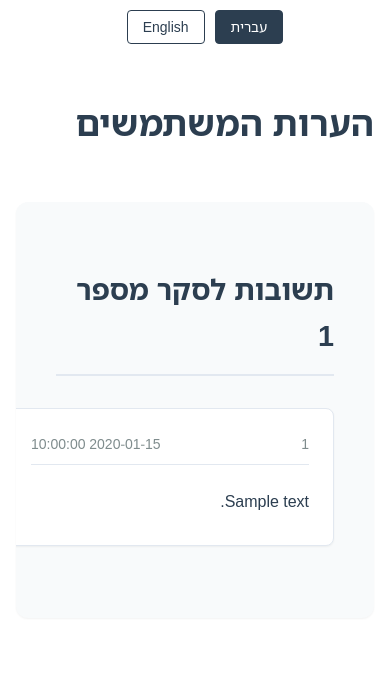
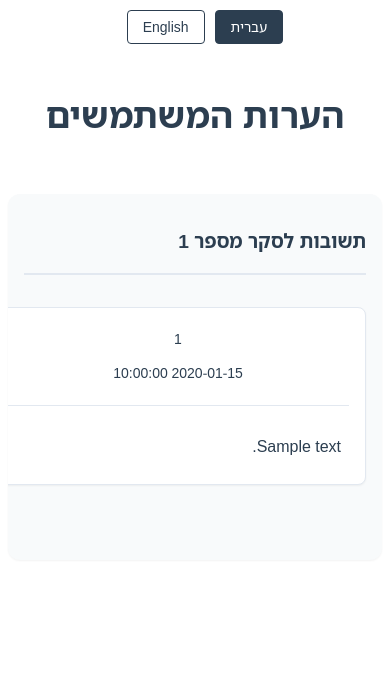
Before and after one commit to ariel-research/budget-survey, a Flask app: template application/templates/answers/answers_comments.html in a window 390 px wide. Shown: the top 681 px of the page. Run offline with Flask 3, Linux system fonts and the light colour scheme; the template is opened without the code that fills it: most values are stand-ins (such as "Sample title", 1, 10 or a date in 2020).

Commit message:
improve UX&UI of participant comments

```diff
--- a/application/static/css/answers_style.css
+++ b/application/static/css/answers_style.css
@@ -20,6 +20,7 @@
    --color-none: #95a5a6;
    --color-none-light: #f7f9fa;
    --color-better: #f1c40f;
+   --color-highlight: #e8e1b6;
 
    /* Spacing */
    --spacing-xs: 0.25rem;
@@ -28,9 +29,18 @@
    --spacing-lg: 1.5rem;
    --spacing-xl: 2rem;
 
+   /* Typography */
+   --font-family-mono: 'Monaco', 'Consolas', monospace;
+   --font-size-xs: 0.85rem;
+   --font-size-sm: 0.9rem;
+   --font-size-base: 1rem;
+   --font-size-lg: 1.2rem;
+   --font-size-xl: 1.5rem;
+
    /* Shadows */
    --shadow-sm: 0 1px 2px rgba(0, 0, 0, 0.05);
    --shadow-md: 0 4px 6px -1px rgba(0, 0, 0, 0.1);
+   --shadow-hover: 0 8px 16px rgba(0, 0, 0, 0.1);
 }
 
 /* ==========================================================================
@@ -386,11 +386,10 @@
   ========================================================================== */
 .comments-grid {
    display: grid;
-      grid-template-columns: repeat(2, 1fr);
-      gap: 3rem;
+   grid-template-columns: repeat(auto-fill, minmax(300px, 1fr));
+   gap: 2rem;
    margin: 2rem 0;
    width: 100%;
-      max-width: 100%;
 }
 
 .comment-card {
@@ -398,16 +397,21 @@
    border: 1px solid var(--color-border);
    border-radius: 8px;
    box-shadow: var(--shadow-sm);
+   display: flex;
+   flex-direction: column;
+   height: 70%;
+   transition: transform 0.2s ease, box-shadow 0.2s ease;
+   width: 100%;
+   max-width: 400px;
+   position: relative;
    padding: 1.5rem;
-      transition: all 0.2s ease;
-      width: 100%;
-      position: relative;
+   margin-bottom: 1.5rem;
    z-index: 1;
 }
 
 .comment-card:hover {
    transform: translateY(-2px);
-      box-shadow: 0 8px 16px rgba(0, 0, 0, 0.1);
+   box-shadow: var(--shadow-hover);
    z-index: 2;
    border-color: var(--color-primary);
 }
@@ -415,27 +419,31 @@
 .comment-header {
    display: flex;
    justify-content: space-between;
+   align-items: center;
+   font-size: 0.875rem;
+   padding-bottom: 1rem;
    margin-bottom: 1rem;
-      padding-bottom: 0.5rem;
    border-bottom: 1px solid var(--color-border);
-      font-size: 0.875rem;
-      color: var(--color-text-light);
 }
 
 .comment-body {
    color: var(--color-text);
-      line-height: 1.5;
+   flex: 1;
+   line-height: 1.6;
    white-space: normal;
    word-wrap: break-word;
    overflow-wrap: break-word;
-      padding: 0.5rem 0;
+   padding: 0.75rem 0;
+   max-height: 150px;
+   overflow-y: auto;
+   padding-right: 0.5rem;
 }
 
 .survey-section {
    background: var(--color-background-alt);
    border-radius: 12px;
-      padding: 2.5rem;
-      margin: 2rem 0 3rem 0;
+   margin: 3rem 0;
+   padding: 2rem;
    box-shadow: var(--shadow-sm);
    overflow: hidden;
 }
@@ -475,17 +481,74 @@
    margin-bottom: 2rem;
 }
 
-  /* Responsive adjustments */
+.navigation-tabs {
+   display: flex;
+   gap: 1rem;
+   margin-bottom: 2rem;
+   border-bottom: 1px solid var(--color-border);
+   padding-bottom: 0;
+}
+
+.tab {
+   padding: 0.75rem 1.5rem;
+   color: var(--color-text);
+   text-decoration: none;
+   border-bottom: 3px solid transparent;
+   transition: all 0.2s ease;
+   font-weight: 500;
+}
+
+.tab:hover {
+   color: var(--color-primary);
+   border-bottom-color: var(--color-primary-light);
+}
+
+.tab.active {
+   color: var(--color-primary);
+   border-bottom-color: var(--color-primary);
+}
+
+.comment-card.loading {
+   position: relative;
+   min-height: 150px;
+}
+
+.comment-card.loading::after {
+   content: "";
+   position: absolute;
+   inset: 0;
+   background: linear-gradient(90deg,
+       var(--color-background) 25%,
+       var(--color-background-alt) 50%,
+       var(--color-background) 75%);
+   background-size: 200% 100%;
+   animation: loading 1.5s infinite;
+}
+
+.user-id,
+.comment-date {
+    padding: 0.25rem 0;
+}
+
+@keyframes loading {
+   0% { background-position: 200% 0; }
+   100% { background-position: -200% 0; }
+}
+
+/* ==========================================================================
+  Responsive Adjustments
+  ========================================================================== */
 @media (max-width: 1024px) {
    .comments-grid {
        grid-template-columns: 1fr;
        gap: 2rem;
    }
+
+   .table-container {
+       margin: var(--spacing-sm) 0;
+   }
 }
 
- /* ==========================================================================
-   Responsive Adjustments
-   ========================================================================== */
 @media (max-width: 768px) {
    .answers-container {
        padding: var(--spacing-md);
@@ -494,4 +557,156 @@
    .choice-pair {
        padding: var(--spacing-sm);
    }
+
+   .comments-header {
+       flex-direction: column;
+       gap: var(--spacing-md);
    }
+
+   .view-all-link {
+       width: 100%;
+       text-align: center;
+   }
+
+   .table-container table {
+      width: 100%;
+      min-width: 650px;
+  }
+
+  .survey-section {
+      padding: var(--spacing-md);
+      margin: var(--spacing-md) 0;
+  }
+
+  .stats-row {
+      flex-direction: column;
+      gap: var(--spacing-xs);
+  }
+
+  .legend-row {
+      flex-direction: column;
+      gap: var(--spacing-sm);
+  }
+
+  .legend-item {
+      min-width: auto;
+  }
+
+  .comments-grid {
+   grid-template-columns: 1fr;
+}
+
+   .comment-card {
+      max-width: 100%;
+   }
+
+   .navigation-tabs {
+      flex-direction: column;
+      gap: 0.5rem;
+   }
+
+   .tab {
+      width: 100%;
+      text-align: center;
+   }
+}
+
+@media (max-width: 480px) {
+  .answers-container {
+      padding: var(--spacing-sm);
+  }
+
+  .legend-container {
+      padding: var(--spacing-sm);
+  }
+
+  .comment-card {
+      padding: var(--spacing-md);
+  }
+
+  .survey-section h2 {
+      font-size: var(--font-size-lg);
+  }
+
+  .comment-header {
+      flex-direction: column;
+      gap: var(--spacing-xs);
+  }
+
+  .stats-title {
+      font-size: var(--font-size-xs);
+  }
+}
+
+/* ==========================================================================
+ Print Styles
+ ========================================================================== */
+@media print {
+  .answers-container {
+      max-width: none;
+      padding: 0;
+  }
+
+  .view-all-link {
+      display: none;
+  }
+
+  .comment-card {
+      break-inside: avoid;
+      box-shadow: none;
+      border: 1px solid #000;
+  }
+
+  .table-container {
+      overflow-x: visible;
+  }
+
+  .survey-section {
+      break-before: page;
+      box-shadow: none;
+  }
+
+  .comments-grid {
+      display: block;
+  }
+
+  .comment-card {
+      margin-bottom: var(--spacing-md);
+  }
+}
+
+/* ==========================================================================
+ High Contrast Mode
+ ========================================================================== */
+@media (prefers-contrast: high) {
+  .comment-card,
+  .legend-container,
+  .choice-pair,
+  .table-container {
+      border: 2px solid var(--color-text);
+  }
+
+  .table-container th {
+      background: #000;
+  }
+
+  .view-all-link {
+      background: #000;
+      border: 2px solid currentColor;
+  }
+
+  .highlight-row {
+      background-color: #000;
+      color: #fff;
+  }
+}
+
+/* ==========================================================================
+ Reduced Motion
+ ========================================================================== */
+@media (prefers-reduced-motion: reduce) {
+  .comment-card,
+  .view-all-link {
+      transition: none;
+  }
+}
--- a/application/templates/answers/answers_detail.html
+++ b/application/templates/answers/answers_detail.html
@@ -12,11 +12,11 @@
         <!-- Navigation tabs -->
         <div class="navigation-tabs">
             <a href="{{ url_for('answers.show_survey_answers', survey_id=survey_id) }}"
-               class="tab {% if not show_comments %}active{% endif %}">
+            class="tab {% if not show_comments %}active{% endif %}">
                 {{ get_translation('survey_answers_tab', 'answers') }}
             </a>
             <a href="{{ url_for('answers.show_survey_comments', survey_id=survey_id) }}"
-               class="tab {% if show_comments %}active{% endif %}">
+            class="tab {% if show_comments %}active{% endif %}">
                 {{ get_translation('survey_comments_tab', 'answers') }}
             </a>
         </div>
```
Also changed, not shown: other parts of application/static/css/answers_style.css (+17 -29 lines). Lines whose indentation alone changed are shown as unchanged.
